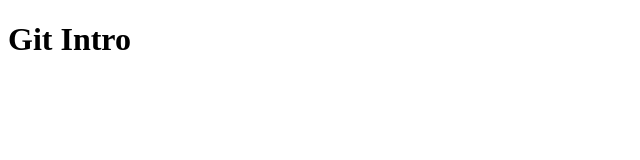
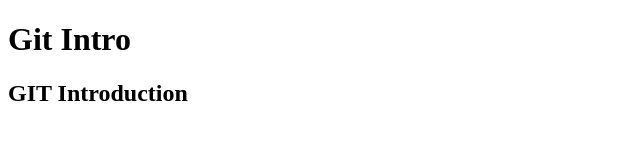
Before and after one commit to udbhavpushkar/newton-siri-git, a plain HTML site: page index.html in a window 1280 px wide. Shown: the whole page, without its empty margins (0-640 px from the left). Drawn offline with Linux system fonts and the light colour scheme.

Commit message:
Update index.html

```diff
--- a/index.html
+++ b/index.html
@@ -8,5 +8,6 @@
 </head>
 <body>
     <h1>Git Intro</h1>
+    <h2> GIT Introduction</h2>
 </body>
 </html>
```
